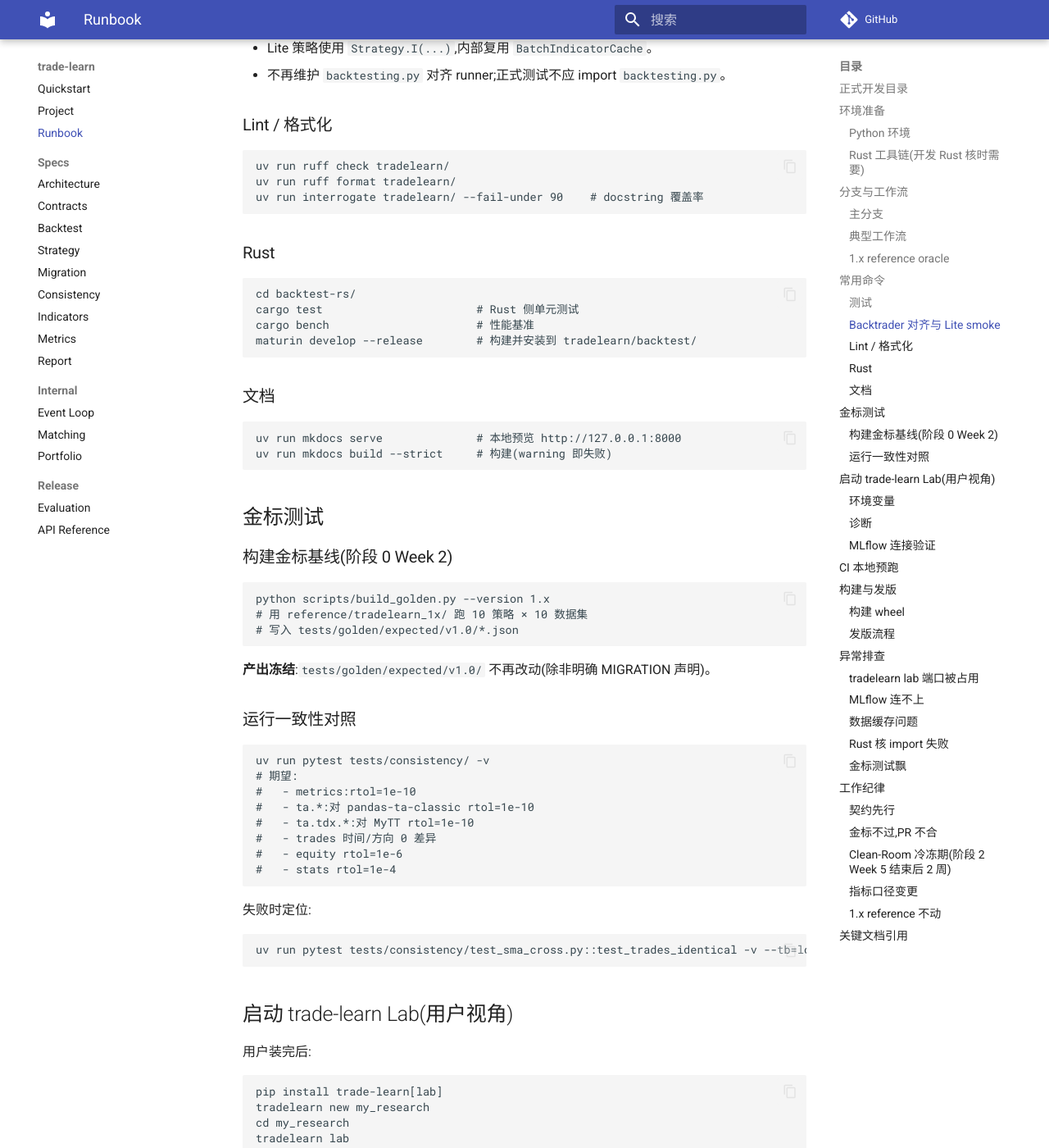
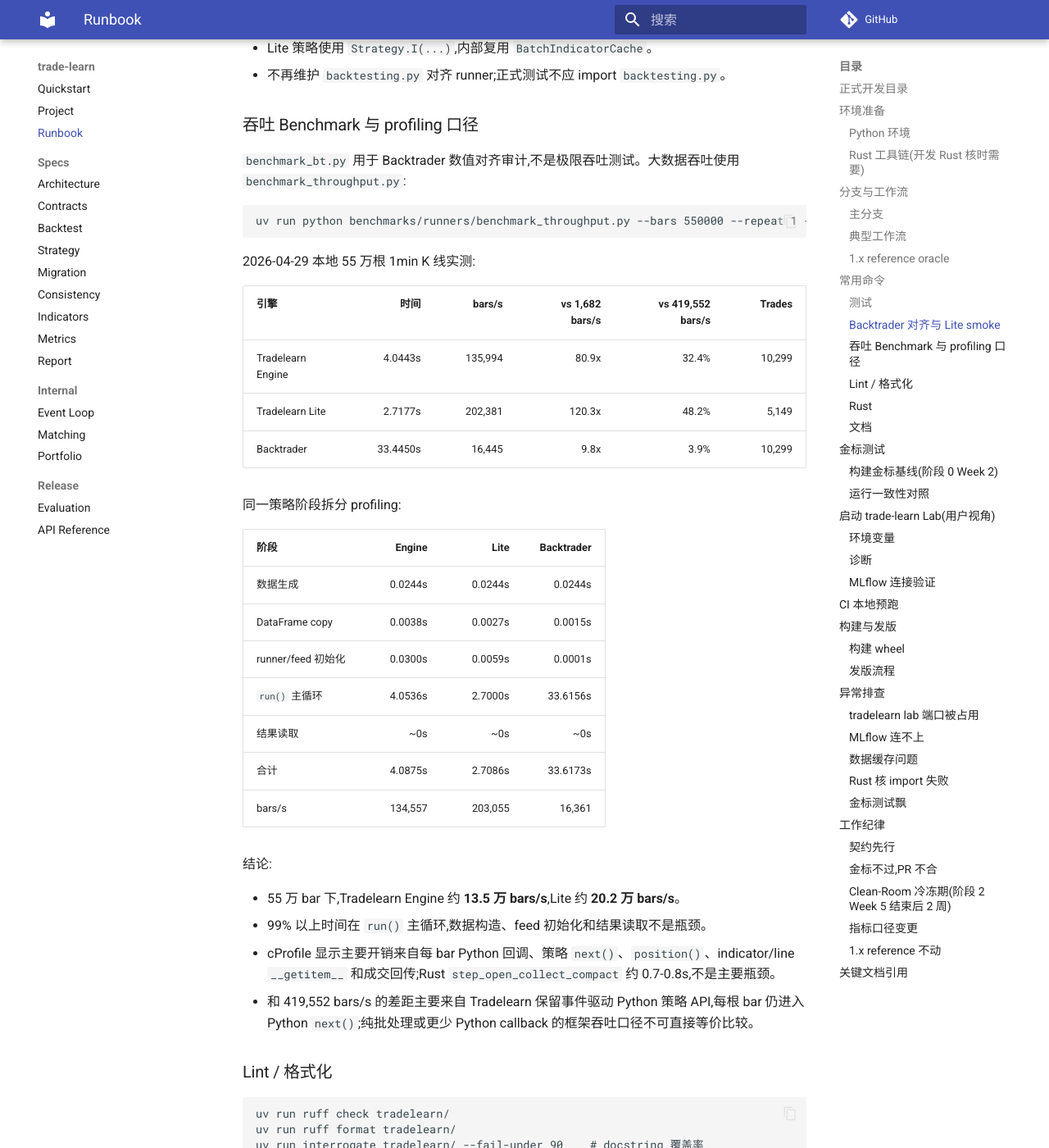
Before and after one commit to MuuYesen/trade-learn, an MkDocs documentation site: the page built from docs/RUNBOOK.md, in a window 1280 px wide and 1400 px high, scrolled down 2509 px. Shown: the whole window at 82% size. Built offline with MkDocs 1.6.1 and Material for MkDocs 9.7.7, drawn with Linux system fonts in a browser that asks for light colours; comment, search, counter and statistics services are not loaded.

Commit message:
Document throughput benchmark profile

````diff
--- a/docs/RUNBOOK.md
+++ b/docs/RUNBOOK.md
@@ -109,6 +109,44 @@
 - Backtrader 策略不提供 `Strategy.I`;指标缓存接在 `bt.indicators.*` 内部。
 - Lite 策略使用 `Strategy.I(...)`,内部复用 `BatchIndicatorCache`。
 - 不再维护 `backtesting.py` 对齐 runner;正式测试不应 import `backtesting.py`。
+
+### 吞吐 Benchmark 与 profiling 口径
+
+`benchmark_bt.py` 用于 Backtrader 数值对齐审计,不是极限吞吐测试。大数据吞吐使用
+`benchmark_throughput.py`:
+
+```bash
+uv run python benchmarks/runners/benchmark_throughput.py --bars 550000 --repeat 1 --warmup 0
+```
+
+2026-04-29 本地 55 万根 1min K 线实测:
+
+| 引擎 | 时间 | bars/s | vs 1,682 bars/s | vs 419,552 bars/s | Trades |
+|---|---:|---:|---:|---:|---:|
+| Tradelearn Engine | 4.0443s | 135,994 | 80.9x | 32.4% | 10,299 |
+| Tradelearn Lite | 2.7177s | 202,381 | 120.3x | 48.2% | 5,149 |
+| Backtrader | 33.4450s | 16,445 | 9.8x | 3.9% | 10,299 |
+
+同一策略阶段拆分 profiling:
+
+| 阶段 | Engine | Lite | Backtrader |
+|---|---:|---:|---:|
+| 数据生成 | 0.0244s | 0.0244s | 0.0244s |
+| DataFrame copy | 0.0038s | 0.0027s | 0.0015s |
+| runner/feed 初始化 | 0.0300s | 0.0059s | 0.0001s |
+| `run()` 主循环 | 4.0536s | 2.7000s | 33.6156s |
+| 结果读取 | ~0s | ~0s | ~0s |
+| 合计 | 4.0875s | 2.7086s | 33.6173s |
+| bars/s | 134,557 | 203,055 | 16,361 |
+
+结论:
+
+- 55 万 bar 下,Tradelearn Engine 约 **13.5 万 bars/s**,Lite 约 **20.2 万 bars/s**。
+- 99% 以上时间在 `run()` 主循环,数据构造、feed 初始化和结果读取不是瓶颈。
+- cProfile 显示主要开销来自每 bar Python 回调、策略 `next()`、`position()`、indicator/line
+  `__getitem__` 和成交回传;Rust `step_open_collect_compact` 约 0.7-0.8s,不是主要瓶颈。
+- 和 419,552 bars/s 的差距主要来自 Tradelearn 保留事件驱动 Python 策略 API,每根 bar 仍进入
+  Python `next()`;纯批处理或更少 Python callback 的框架吞吐口径不可直接等价比较。
 
 ### Lint / 格式化
 
````
